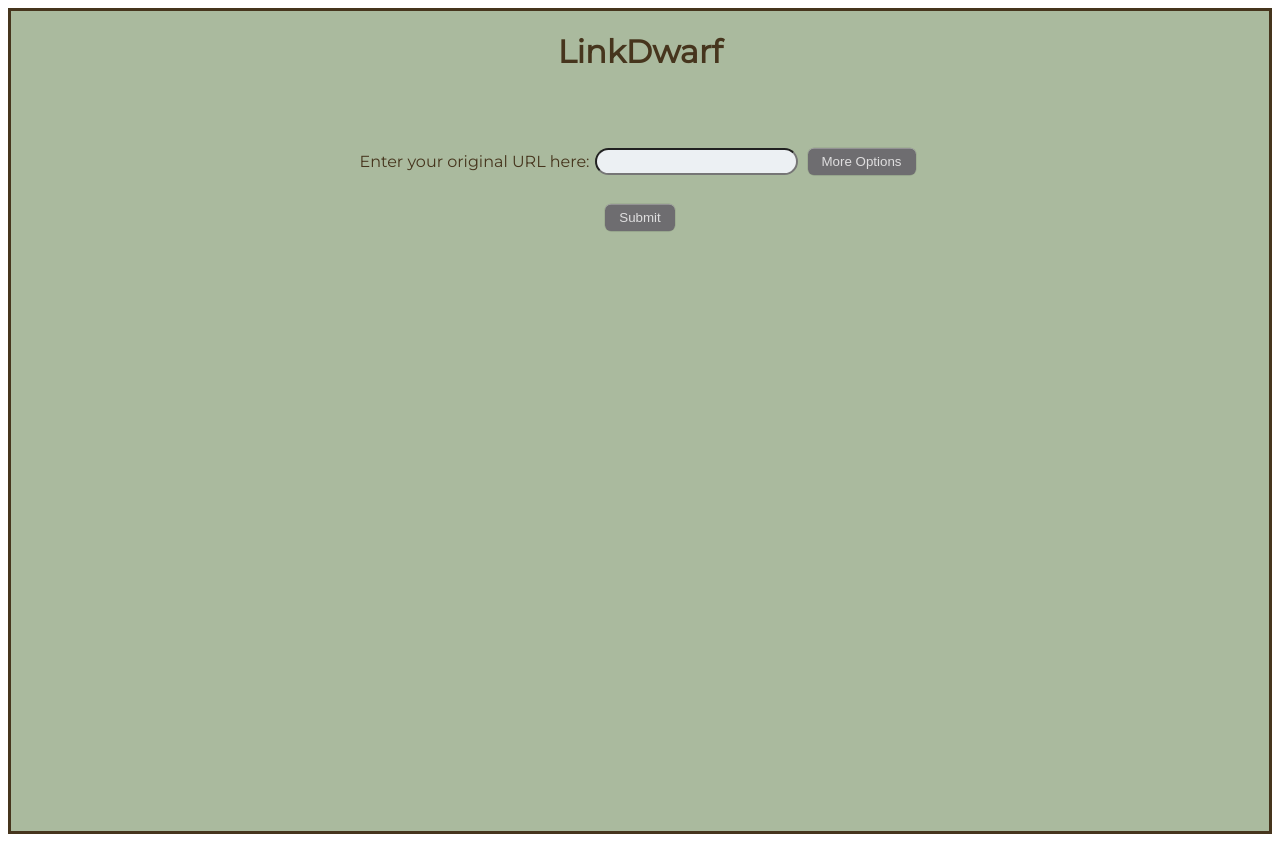
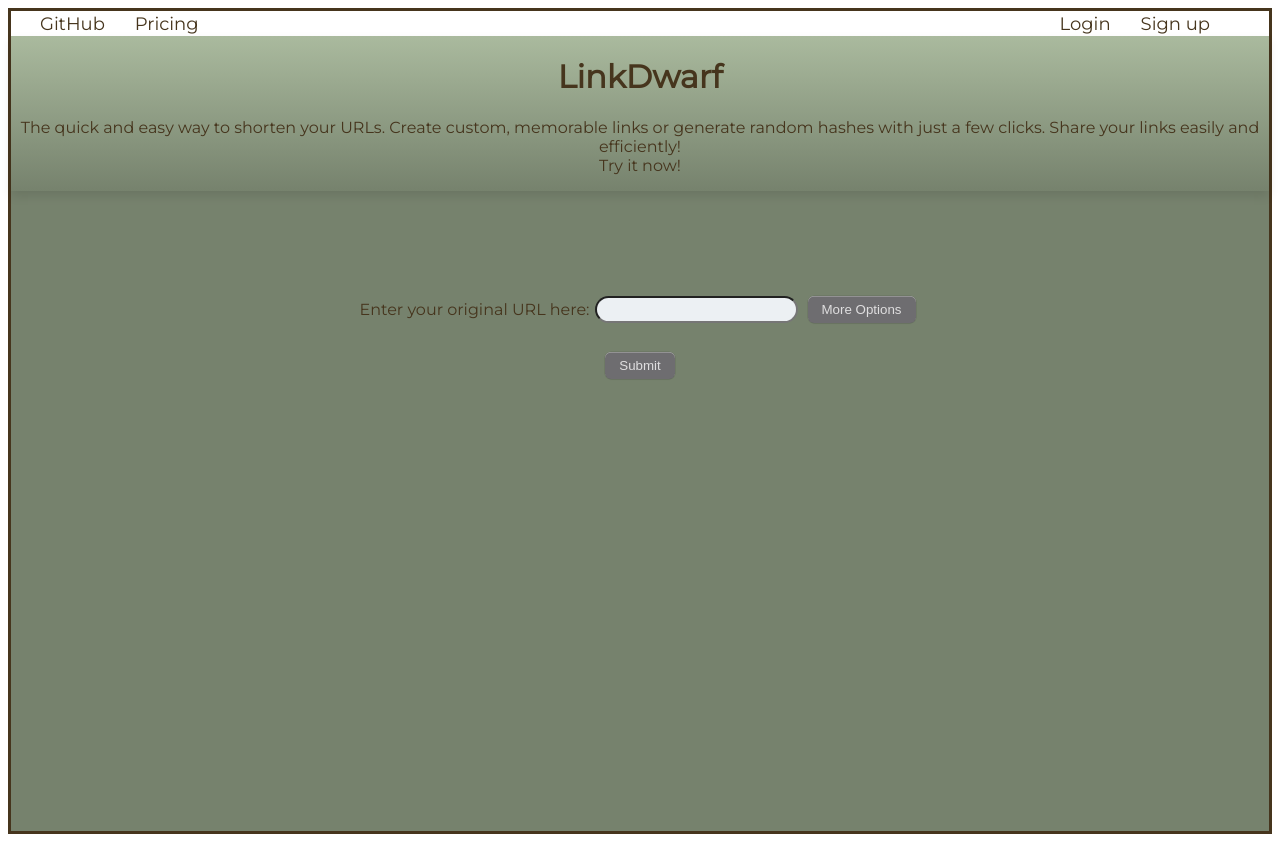
Before and after one commit to zubair-akbar/url_short, a React (Vite) app: page / in a window 1280 px wide. Built offline with nearby package versions, Linux system fonts and the light colour scheme.

Commit message:
Nav bar + styling

```diff
--- a/src/App.jsx
+++ b/src/App.jsx
@@ -1,18 +1,19 @@
-import React, { useState, useEffect } from 'react'
-import styled, { createGlobalStyle } from 'styled-components'
+import React, { useState, useEffect } from 'react';
+import styled, { createGlobalStyle } from 'styled-components';
+import { Nav } from './Components/Navbar'
 
 const App = () => {
 
-  const [originalUrl, setOriginalUrl] = useState('')
-  const [customURL, setCustomURL] = useState('')
+  const [originalUrl, setOriginalUrl] = useState('');
+  const [customURL, setCustomURL] = useState('');
   const [loadState, setLoadState] = useState(false);
-  const [shortUrl, setShortUrl] = useState('')
-  const [errorState, setErrorState] = useState('')
+  const [shortUrl, setShortUrl] = useState('');
+  const [errorState, setErrorState] = useState('');
   const [buttonText, setButtonText] = useState('Copy');
   const [showMoreOptions, setShowMoreOptions] = useState(false);
 
   const handleSubmit = (e) => {
-    e.preventDefault()
+    e.preventDefault();
     setOriginalUrl(e.target.originalUrlElement.value)
     if (e.target.customUrlElement && e.target.customUrlElement.value) {
       setCustomURL(e.target.customUrlElement.value);
@@ -48,7 +49,7 @@ const App = () => {
     } catch (error) {
       console.error(error);
     }
-  };
+  }
 
   const shortUrlHash = () => {
       const chars = 'ABCDEFGHIJKLMNOPQRSTUVWXYZabcdefghijklmnopqrstuvwxyz0123456789';
@@ -56,17 +57,26 @@ const App = () => {
       for (let i = 0; i < 6; i++) {
         shortUrl += chars.charAt(Math.floor(Math.random() * chars.length));
       }
-      setShortUrl(shortUrl)
-  }
+      setShortUrl(shortUrl);
+  };
 
   useEffect(() => {
-    setShortUrl(customURL || shortUrlHash())
+    if (customURL) {
+      setShortUrl(customURL);
+    } else {
+      setShortUrl(shortUrlHash());
+    }
   }, [customURL]);
 
   return (
     <AppWrapper>
     <GlobalStyle />
+    <Nav/>
+    <AppHead>
       <h1>LinkDwarf</h1>
+      <p>The quick and easy way to shorten your URLs. Create custom, memorable links or generate random hashes with just a few clicks. Share your links easily and efficiently! <br/>Try it now!</p>
+      </AppHead>
+      <AppBody>
         <form onSubmit={handleSubmit}>
           <label>Enter your original URL here:</label>
           <Input type='text' name="originalUrlElement"></Input>
@@ -90,9 +100,10 @@ const App = () => {
           ✧♡(◕‿◕✿)
           </div>
         }
+        </AppBody>
     </AppWrapper>
   )
-}
+};
 
 const GlobalStyle = createGlobalStyle`
   body {
@@ -108,15 +119,28 @@ const AppWrapper = styled.div`
   justify-content: flex-start;
   align-items: center;
   align-content: center;
-  gap: 50px;
+  //gap: 10px;
   text-align: center;
   border: solid;
-  //border-color: orange;
-  margin: auto;
+  //margin: auto;
   padding-bottom: 20px;
   color: #46351D;
-  background-color: #AABA9E;
+  background-color: #76826d;
   height: 100vh;
+  //border-color: orange;
+`;
+
+const AppHead = styled.div`
+  background: linear-gradient(to bottom, #AABA9E, #76826d);
+  //flex-shrink: 0; /* don't shrink */
+  width: 100%;
+  box-shadow: 0px 5px 10px rgba(0, 0, 0, 0.1);
+`
+
+const AppBody = styled.div`
+  background-color: #76826d;
+  //flex-shrink: 1; /* don't shrink */;
+  margin-top: 100px;
 `;
 
 const Button = styled.button`
@@ -145,7 +169,4 @@ const Input = styled.input`
   border-radius: 60px;
 `;
 
-
-
-
-export default App
+export default App;
--- /dev/null
+++ b/src/Components/Navbar.jsx
@@ -0,0 +1,118 @@
+import styled from 'styled-components';
+
+export const Nav = () => {
+
+  return (
+    <NavWrapper>
+      <NavContainer>
+        <NavListContainer>
+          <ul>
+            <li>
+              <a href="/">GitHub</a>
+            </li>
+
+            <li>
+              <a href="/">Pricing</a>
+            </li>
+          </ul>
+        </NavListContainer>
+
+        <NavButtonContainer>
+          <ul>
+            <li>
+              <a href="/">Login</a>
+            </li>
+
+            <li>
+              <a href="/">Sign up</a>
+            </li>
+
+          </ul>
+        </NavButtonContainer>
+      </NavContainer>
+    </NavWrapper>
+  );
+}
+
+const NavWrapper = styled.nav`
+background-color: white;
+height: 25px;
+display: flex;
+justify-content: center;
+width: 100%
+`;
+
+const NavContainer = styled.div`
+display: flex;
+justify-content: space-between;
+align-items: center;
+width: 100%;
+max-width: 1200px;
+//padding: 0 20px;
+`;
+
+const NavListContainer = styled.div`
+display: flex;
+align-items: center;
+
+ul {
+  display: flex;
+  list-style: none;
+  margin: 0;
+  padding: 0;
+
+  li {
+    margin-right: 30px;
+    font-size: 18px;
+
+    a {
+      color: #46351D;
+      text-decoration: none;
+      transition: color 0.2s ease-in-out;
+
+      &:hover {
+        color: #58ACFA;
+      }
+    }
+  }
+}
+`;
+
+const NavButtonContainer = styled.div`
+display: flex;
+align-items: center;
+
+ul {
+  display: flex;
+  list-style: none;
+  margin: 0;
+  padding: 0;
+
+  li {
+    margin-right: 30px;
+    font-size: 18px;
+
+    a {
+      color: #46351D;
+      text-decoration: none;
+      transition: color 0.2s ease-in-out;
+
+      &:hover {
+        color: #58ACFA;
+      }
+    }
+
+    .box-visible {
+      background-color: #46351D;
+      color: #fff;
+      padding: 5px;
+      border-radius: 3px;
+    }
+
+    i {
+      color: #46351D;
+      font-size: 24px;
+    }
+  }
+}
+`;
```
Lines whose indentation alone changed are shown as unchanged.
